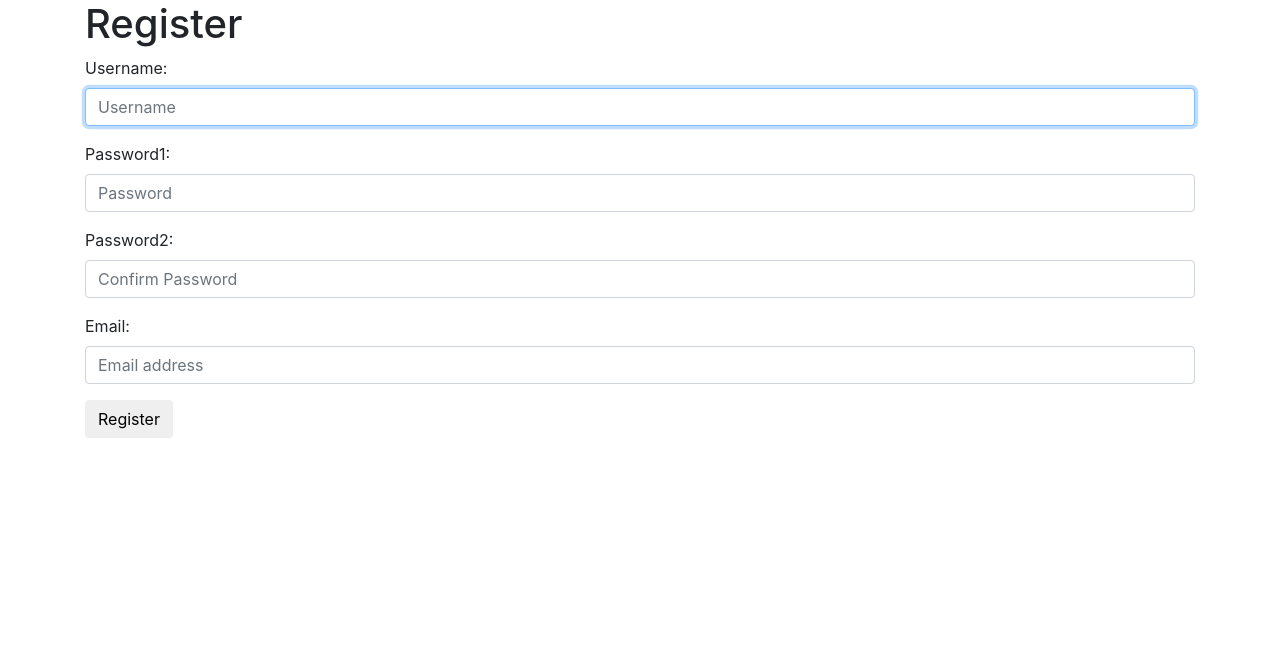
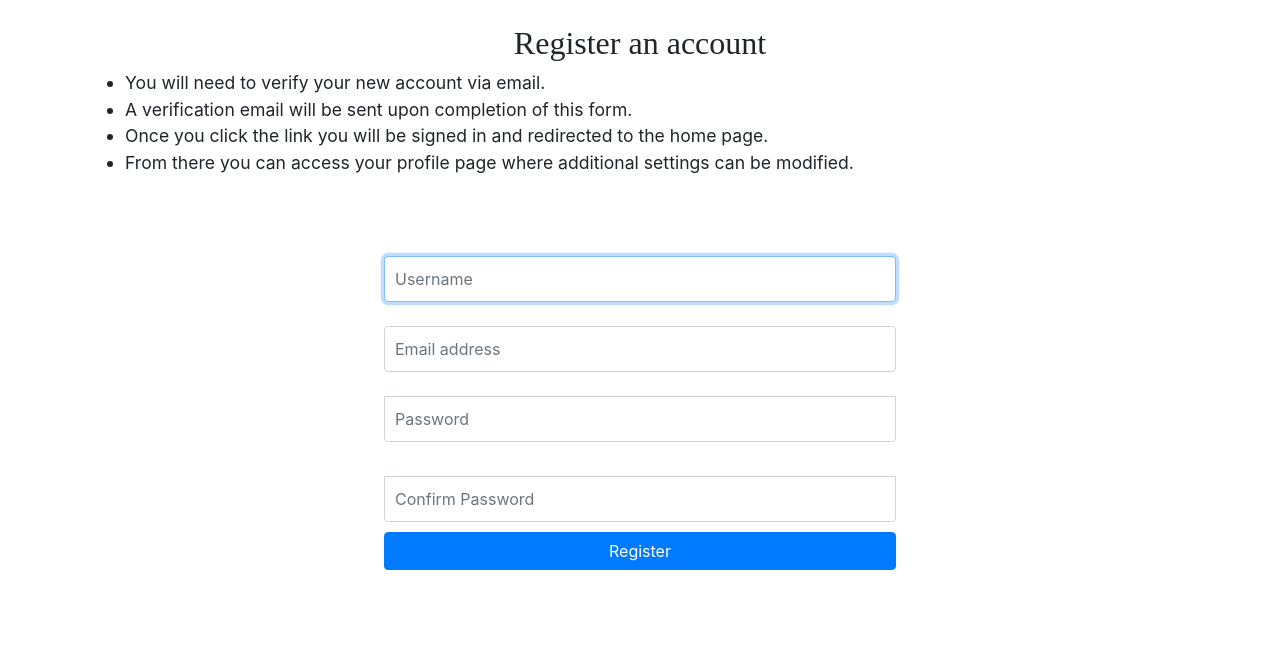
Before and after one commit to jrodowick/SeniorProject, a Django app: page /register/ in a window 1280 px wide. Shown: the part 56-705 px from the top of the page. Run offline with Django 3.2, Linux system fonts and the light colour scheme; some libraries are stand-ins or nearby versions.

Commit message:
Adds error modal and new regerister form

```diff
--- a/gagp/templates/register.html
+++ b/gagp/templates/register.html
@@ -5,17 +5,57 @@
 {% block title %}Register{% endblock %}
 
 {% block content %}
+
 <div class="container">
-  <h1>Register</h1>
+  <br>
 
-  <form method="post">
+  <h2 class="text-center" style="font-family:'Allerta Stencil';">Register an account</h2>
+  <ul style="font-size:110%">
+    <li>You will need to verify your new account via email.</li>
+    <li>A verification email will be sent upon completion of this form.</li>
+    <li>Once you click the link you will be signed in and redirected to the home page.</li>
+    <li>From there you can access your profile page where additional settings can be modified.</li>
+  </ul>
+</div>
+<div class="form-signin">
+
+  <form method="post" >
 
     {% csrf_token %}
 
-    {{ form.as_p }}
-    <button class="btn btn-submit"type="submit">Register</button>
+    {{ form.username }}<br>
+    {{ form.email }}<br>
+    {{ form.password1 }}<br>
+    {{ form.password2 }}
+    <button class="btn btn-primary btn-block"type="submit">Register</button>
   </form>
 </div>
 
+<div class="modal fade" id="errorModal" tabindex="-1" role="dialog" aria-labelledby="errorModalLabel" aria-hidden="true">
+    <div class="modal-dialog" role="document">
+      <div class="modal-content">
+        <div class="modal-header">
+          <h3 class="modal-title" id="modalLabel">Something went wrong!</h3>
+          <button type="button" class="close" data-dismiss="modal" aria-label="Close">
+            <span aria-hidden="true">&times;</span>
+          </button>
+        </div>
+        <div class="modal-body">
+          <p style="color: black">{{ form.errors }}</p>
+        </div>
+        <div class="modal-footer">
+          <button type="button" class="btn btn-secondary" data-dismiss="modal">Close</button>
+        </div>
+      </div>
+    </div>
+  </div>
+</div>
+{% endblock %}
 
+{% block scripts %}
+<script>
+if('{{form.errors}}' != '') {
+  $('#errorModal').modal('toggle');
+}
+</script>
 {% endblock %}
```
